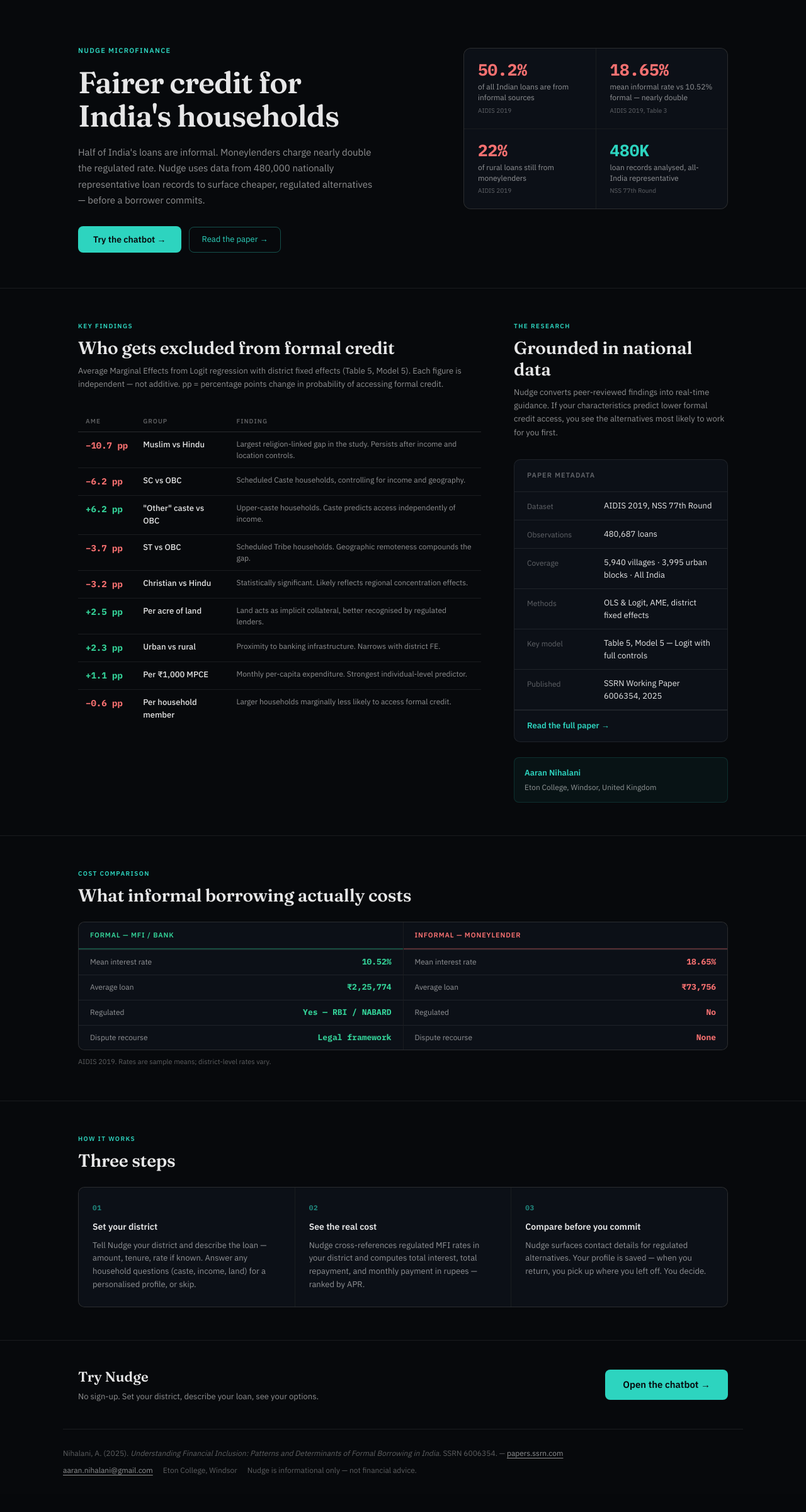
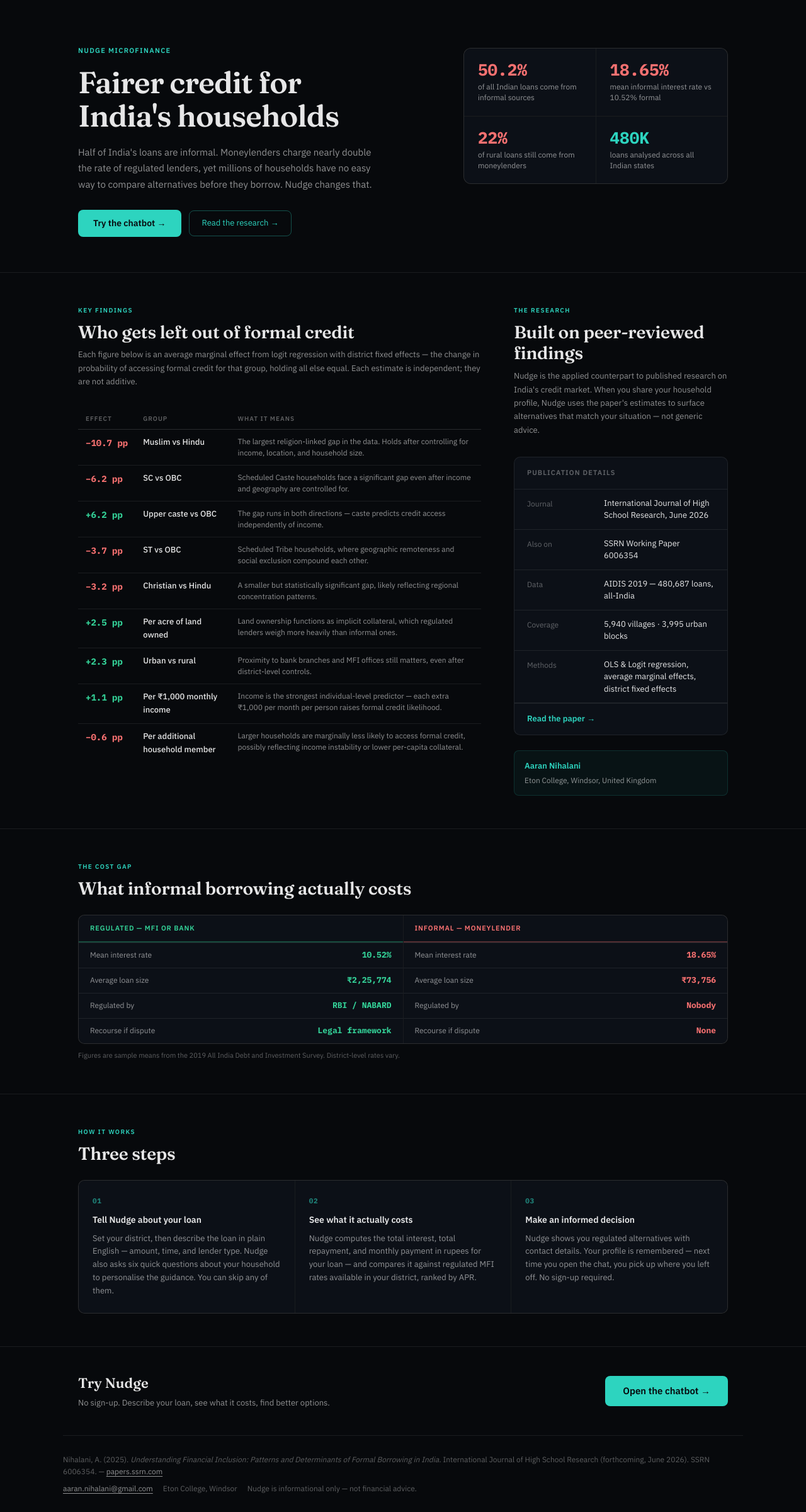
Before and after one commit to AaranNihalani/Nudge, a Flask app: page / in a window 1280 px wide. Shown: the part 60-2460 px from the top of the page at 63% size. Before the commit the page ends 2402 px from the top, so only its background shows below. Run offline with Flask 3, Linux system fonts and the light colour scheme; parts of the project's set-up code (start-up, migrations or seed data) failed here and were passed over; some libraries are stand-ins or nearby versions.

Commit message:
feat(nudge webapp): update profile flow, chat ux, citations, configs
- Rework user profile collection and assessment messaging, including adding a sixth household question and restyling profile outputs with clear factor breakdowns and overall summaries
- Add clear loan example prompts to bot responses to guide users
- Implement duplicate message prevention in chat with sending state tracking
- Update all research citations and metadata across the app, including overhauling landing page copy, meta tags, and stats tables
- Increase default Claude API timeout from 5s to 10s and update corresponding environment variable defaults
- Adjust chat UI layout padding and message maximum widths for better readability

```diff
--- a/nudge_webhook/bot/handler.py
+++ b/nudge_webhook/bot/handler.py
@@ -365,11 +365,12 @@ def process_inbound(cfg: Config, *, db_path: str, inbound: InboundMessage, now:
                     land_acres=float(updated_row["land_acres"]) if updated_row and updated_row["land_acres"] else None,
                     urban=int(updated_row["urban"]) if updated_row and updated_row["urban"] is not None else None,
                 )
+                _example = "Example: \"Need ₹5,000 for 30 days at 5% monthly from a moneylender.\""
                 if assessment:
                     natural = ch.profile_assessment_message(cfg, assessment=assessment)
-                    reply = (natural or assessment) + "\n\nNow tell me about the loan you're considering."
+                    reply = (natural or assessment) + f"\n\nNow tell me about the loan you're considering.\n{_example}"
                 else:
-                    reply = "Thanks! Now tell me about the loan you're considering or reply HELP."
+                    reply = f"Thanks! Now tell me about the loan you're considering.\n{_example}"
             else:
                 save_profile_step(conn, user_id=user_id, step=nxt)
                 reply = profile_question(nxt) or "Thanks. Tell me about your loan."
--- a/nudge_webhook/claude.py
+++ b/nudge_webhook/claude.py
@@ -16,8 +16,8 @@ from .config import Config
 # AIDIS research context injected into Claude's system prompt
 # This ensures Claude gives contextually informed responses when discussing
 # loan situations with users.
-# Source: Nihalani, A. (2025). Understanding Financial Inclusion: Patterns and
-# Determinants of Formal Borrowing in India. SSRN 6006354.
+# Source: Nihalani, A. (2025/2026). Understanding Financial Inclusion: Patterns and
+# Determinants of Formal Borrowing in India. International Journal of High School Research. SSRN 6006354.
 # ---------------------------------------------------------------------------
 _AIDIS_CONTEXT = """
 Key facts from AIDIS 2019 (~480,000 nationally representative Indian loan records):
--- a/nudge_webhook/config.py
+++ b/nudge_webhook/config.py
@@ -38,7 +38,7 @@ class Config:
 
     claude_api_key: str | None = None
     claude_model: str = "claude-sonnet-4-6"
-    claude_timeout_seconds: float = 5.0
+    claude_timeout_seconds: float = 10.0
     claude_attempts: int = 1
     debug_claude: bool = False
 
@@ -86,7 +86,7 @@ class Config:
             db_path=db_path,
             claude_api_key=_env("CLAUDE_API_KEY") or _env("ANTHROPIC_API_KEY"),
             claude_model=_env("CLAUDE_MODEL", "claude-sonnet-4-6") or "claude-sonnet-4-6",
-            claude_timeout_seconds=min(max(1.0, float(_env("NUDGE_CLAUDE_TIMEOUT_SECONDS") or 5)), 12.0),
+            claude_timeout_seconds=min(max(1.0, float(_env("NUDGE_CLAUDE_TIMEOUT_SECONDS") or 10)), 12.0),
             claude_attempts=min(max(1, _int_env("NUDGE_CLAUDE_ATTEMPTS", 1)), 3),
             debug_claude=_bool_env("NUDGE_DEBUG_CLAUDE", False),
             nudge_cooldown_minutes=_int_env("NUDGE_COOLDOWN_MINUTES", 360, lo=0),
--- a/nudge_webhook/templates/landing.html
+++ b/nudge_webhook/templates/landing.html
@@ -4,19 +4,17 @@
     <meta charset="utf-8" />
     <meta name="viewport" content="width=device-width, initial-scale=1" />
     <title>Nudge Microfinance — Financial Guidance for Indian Households</title>
-    <meta name="description" content="AI-powered financial guidance using AIDIS 2019 research to help Indian households access regulated microfinance and avoid predatory informal lenders." />
+    <meta name="description" content="AI-powered financial guidance helping Indian households access regulated microfinance and avoid predatory informal lenders. Built on peer-reviewed research." />
 
-    <!-- Favicon -->
     <link rel="icon" href="/static/favicon.svg" type="image/svg+xml" />
 
-    <!-- Open Graph -->
     <meta property="og:title" content="Nudge Microfinance" />
-    <meta property="og:description" content="AI-powered financial guidance connecting Indian borrowers with regulated microfinance alternatives. Based on 480,000 nationally representative loan records." />
+    <meta property="og:description" content="AI-powered financial guidance connecting Indian borrowers with regulated microfinance alternatives. Built on peer-reviewed research covering 480,000 loans." />
     <meta property="og:image" content="/static/og-image.svg" />
     <meta property="og:type" content="website" />
     <meta name="twitter:card" content="summary_large_image" />
     <meta name="twitter:title" content="Nudge Microfinance" />
-    <meta name="twitter:description" content="AI-powered financial guidance for Indian households. Based on peer-reviewed AIDIS 2019 research." />
+    <meta name="twitter:description" content="AI-powered financial guidance for Indian households, built on peer-reviewed research." />
     <meta name="twitter:image" content="/static/og-image.svg" />
 
     <link rel="preconnect" href="https://fonts.googleapis.com" />
@@ -45,36 +43,32 @@
           <div class="hero-eyebrow">Nudge Microfinance</div>
           <h1 class="hero-h1">Fairer credit for<br>India's households</h1>
           <p class="hero-sub">
-            Half of India's loans are informal. Moneylenders charge nearly double the regulated rate.
-            Nudge uses data from 480,000 nationally representative loan records to surface cheaper,
-            regulated alternatives — before a borrower commits.
+            Half of India's loans are informal. Moneylenders charge nearly double the rate of
+            regulated lenders, yet millions of households have no easy way to compare alternatives
+            before they borrow. Nudge changes that.
           </p>
           <div class="hero-actions">
             <a href="/chat" class="btn-primary">Try the chatbot →</a>
-            <a href="https://papers.ssrn.com/sol3/papers.cfm?abstract_id=6006354" target="_blank" rel="noopener" class="btn-outline">Read the paper →</a>
+            <a href="https://papers.ssrn.com/sol3/papers.cfm?abstract_id=6006354" target="_blank" rel="noopener" class="btn-outline">Read the research →</a>
           </div>
         </div>
 
         <div class="hero-stats">
           <div class="hstat">
             <div class="hstat-num warn">50.2%</div>
-            <div class="hstat-label">of all Indian loans are from informal sources</div>
-            <div class="hstat-src">AIDIS 2019</div>
+            <div class="hstat-label">of all Indian loans come from informal sources</div>
           </div>
           <div class="hstat">
             <div class="hstat-num warn">18.65%</div>
-            <div class="hstat-label">mean informal rate vs 10.52% formal — nearly double</div>
-            <div class="hstat-src">AIDIS 2019, Table 3</div>
+            <div class="hstat-label">mean informal interest rate vs 10.52% formal</div>
           </div>
           <div class="hstat">
             <div class="hstat-num warn">22%</div>
-            <div class="hstat-label">of rural loans still from moneylenders</div>
-            <div class="hstat-src">AIDIS 2019</div>
+            <div class="hstat-label">of rural loans still come from moneylenders</div>
           </div>
           <div class="hstat">
             <div class="hstat-num">480K</div>
-            <div class="hstat-label">loan records analysed, all-India representative</div>
-            <div class="hstat-src">NSS 77th Round</div>
+            <div class="hstat-label">loans analysed across all Indian states</div>
           </div>
         </div>
       </div>
@@ -88,110 +82,106 @@
           <!-- Left: findings table -->
           <div id="findings">
             <div class="section-label">Key Findings</div>
-            <h2 class="section-title">Who gets excluded from formal credit</h2>
+            <h2 class="section-title">Who gets left out of formal credit</h2>
             <p class="section-sub">
-              Average Marginal Effects from Logit regression with district fixed effects (Table 5,
-              Model 5). Each figure is independent — not additive. pp = percentage points change in
-              probability of accessing formal credit.
+              Each figure below is an average marginal effect from logit regression with district
+              fixed effects — the change in probability of accessing formal credit for that group,
+              holding all else equal. Each estimate is independent; they are not additive.
             </p>
 
             <table class="findings-table">
               <thead>
                 <tr>
-                  <th>AME</th>
+                  <th>Effect</th>
                   <th>Group</th>
-                  <th>Finding</th>
+                  <th>What it means</th>
                 </tr>
               </thead>
               <tbody>
                 <tr>
                   <td><span class="ft-ame neg">−10.7 pp</span></td>
                   <td class="ft-group">Muslim vs Hindu</td>
-                  <td class="ft-note">Largest religion-linked gap in the study. Persists after income and location controls.</td>
+                  <td class="ft-note">The largest religion-linked gap in the data. Holds after controlling for income, location, and household size.</td>
                 </tr>
                 <tr>
                   <td><span class="ft-ame neg">−6.2 pp</span></td>
                   <td class="ft-group">SC vs OBC</td>
-                  <td class="ft-note">Scheduled Caste households, controlling for income and geography.</td>
+                  <td class="ft-note">Scheduled Caste households face a significant gap even after income and geography are controlled for.</td>
                 </tr>
                 <tr>
                   <td><span class="ft-ame">+6.2 pp</span></td>
-                  <td class="ft-group">"Other" caste vs OBC</td>
-                  <td class="ft-note">Upper-caste households. Caste predicts access independently of income.</td>
+                  <td class="ft-group">Upper caste vs OBC</td>
+                  <td class="ft-note">The gap runs in both directions — caste predicts credit access independently of income.</td>
                 </tr>
                 <tr>
                   <td><span class="ft-ame neg">−3.7 pp</span></td>
                   <td class="ft-group">ST vs OBC</td>
-                  <td class="ft-note">Scheduled Tribe households. Geographic remoteness compounds the gap.</td>
+                  <td class="ft-note">Scheduled Tribe households, where geographic remoteness and social exclusion compound each other.</td>
                 </tr>
                 <tr>
                   <td><span class="ft-ame neg">−3.2 pp</span></td>
                   <td class="ft-group">Christian vs Hindu</td>
-                  <td class="ft-note">Statistically significant. Likely reflects regional concentration effects.</td>
+                  <td class="ft-note">A smaller but statistically significant gap, likely reflecting regional concentration patterns.</td>
                 </tr>
                 <tr>
                   <td><span class="ft-ame">+2.5 pp</span></td>
-                  <td class="ft-group">Per acre of land</td>
-                  <td class="ft-note">Land acts as implicit collateral, better recognised by regulated lenders.</td>
+                  <td class="ft-group">Per acre of land owned</td>
+                  <td class="ft-note">Land ownership functions as implicit collateral, which regulated lenders weigh more heavily than informal ones.</td>
                 </tr>
                 <tr>
                   <td><span class="ft-ame">+2.3 pp</span></td>
                   <td class="ft-group">Urban vs rural</td>
-                  <td class="ft-note">Proximity to banking infrastructure. Narrows with district FE.</td>
+                  <td class="ft-note">Proximity to bank branches and MFI offices still matters, even after district-level controls.</td>
                 </tr>
                 <tr>
                   <td><span class="ft-ame">+1.1 pp</span></td>
-                  <td class="ft-group">Per ₹1,000 MPCE</td>
-                  <td class="ft-note">Monthly per-capita expenditure. Strongest individual-level predictor.</td>
+                  <td class="ft-group">Per ₹1,000 monthly income</td>
+                  <td class="ft-note">Income is the strongest individual-level predictor — each extra ₹1,000 per month per person raises formal credit likelihood.</td>
                 </tr>
                 <tr>
                   <td><span class="ft-ame neg">−0.6 pp</span></td>
-                  <td class="ft-group">Per household member</td>
-                  <td class="ft-note">Larger households marginally less likely to access formal credit.</td>
+                  <td class="ft-group">Per additional household member</td>
+                  <td class="ft-note">Larger households are marginally less likely to access formal credit, possibly reflecting income instability or lower per-capita collateral.</td>
                 </tr>
               </tbody>
             </table>
           </div>
 
-          <!-- Right: research metadata -->
+          <!-- Right: research panel -->
           <div>
             <div class="section-label">The Research</div>
-            <h2 class="section-title">Grounded in national data</h2>
+            <h2 class="section-title">Built on peer-reviewed findings</h2>
             <p class="section-sub">
-              Nudge converts peer-reviewed findings into real-time guidance. If your characteristics
-              predict lower formal credit access, you see the alternatives most likely to work for
-              you first.
+              Nudge is the applied counterpart to published research on India's credit market.
+              When you share your household profile, Nudge uses the paper's estimates to surface
+              alternatives that match your situation — not generic advice.
             </p>
 
             <div class="research-panel">
-              <div class="research-panel-header">Paper metadata</div>
+              <div class="research-panel-header">Publication details</div>
               <div class="rp-row">
-                <span class="rp-key">Dataset</span>
-                <span class="rp-val">AIDIS 2019, NSS 77th Round</span>
+                <span class="rp-key">Journal</span>
+                <span class="rp-val">International Journal of High School Research, June 2026</span>
               </div>
               <div class="rp-row">
-                <span class="rp-key">Observations</span>
-                <span class="rp-val">480,687 loans</span>
+                <span class="rp-key">Also on</span>
+                <span class="rp-val">SSRN Working Paper 6006354</span>
+              </div>
+              <div class="rp-row">
+                <span class="rp-key">Data</span>
+                <span class="rp-val">AIDIS 2019 — 480,687 loans, all-India</span>
               </div>
               <div class="rp-row">
                 <span class="rp-key">Coverage</span>
-                <span class="rp-val">5,940 villages · 3,995 urban blocks · All India</span>
+                <span class="rp-val">5,940 villages · 3,995 urban blocks</span>
               </div>
               <div class="rp-row">
                 <span class="rp-key">Methods</span>
-                <span class="rp-val">OLS &amp; Logit, AME, district fixed effects</span>
-              </div>
-              <div class="rp-row">
-                <span class="rp-key">Key model</span>
-                <span class="rp-val">Table 5, Model 5 — Logit with full controls</span>
-              </div>
-              <div class="rp-row">
-                <span class="rp-key">Published</span>
-                <span class="rp-val">SSRN Working Paper 6006354, 2025</span>
+                <span class="rp-val">OLS &amp; Logit regression, average marginal effects, district fixed effects</span>
               </div>
               <a href="https://papers.ssrn.com/sol3/papers.cfm?abstract_id=6006354"
                  target="_blank" rel="noopener" class="rp-link">
-                Read the full paper →
+                Read the paper →
               </a>
             </div>
 
@@ -208,25 +198,25 @@
     <!-- ── Cost comparison ───────────────────────────────────────────────── -->
     <section class="section">
       <div class="wrap">
-        <div class="section-label">Cost comparison</div>
+        <div class="section-label">The cost gap</div>
         <h2 class="section-title" style="margin-bottom:24px;">What informal borrowing actually costs</h2>
         <div class="compare-wrap">
           <div class="compare-col formal">
-            <div class="compare-head">Formal — MFI / Bank</div>
+            <div class="compare-head">Regulated — MFI or bank</div>
             <div class="compare-row"><span class="ck">Mean interest rate</span><span class="cv">10.52%</span></div>
-            <div class="compare-row"><span class="ck">Average loan</span><span class="cv">₹2,25,774</span></div>
-            <div class="compare-row"><span class="ck">Regulated</span><span class="cv">Yes — RBI / NABARD</span></div>
-            <div class="compare-row"><span class="ck">Dispute recourse</span><span class="cv">Legal framework</span></div>
+            <div class="compare-row"><span class="ck">Average loan size</span><span class="cv">₹2,25,774</span></div>
+            <div class="compare-row"><span class="ck">Regulated by</span><span class="cv">RBI / NABARD</span></div>
+            <div class="compare-row"><span class="ck">Recourse if dispute</span><span class="cv">Legal framework</span></div>
           </div>
           <div class="compare-col informal">
-            <div class="compare-head">Informal — Moneylender</div>
+            <div class="compare-head">Informal — moneylender</div>
             <div class="compare-row"><span class="ck">Mean interest rate</span><span class="cv">18.65%</span></div>
-            <div class="compare-row"><span class="ck">Average loan</span><span class="cv">₹73,756</span></div>
-            <div class="compare-row"><span class="ck">Regulated</span><span class="cv">No</span></div>
-            <div class="compare-row"><span class="ck">Dispute recourse</span><span class="cv">None</span></div>
+            <div class="compare-row"><span class="ck">Average loan size</span><span class="cv">₹73,756</span></div>
+            <div class="compare-row"><span class="ck">Regulated by</span><span class="cv">Nobody</span></div>
+            <div class="compare-row"><span class="ck">Recourse if dispute</span><span class="cv">None</span></div>
           </div>
         </div>
-        <p style="font-size:11px;color:var(--muted2);margin-top:10px;">AIDIS 2019. Rates are sample means; district-level rates vary.</p>
+        <p style="font-size:11px;color:var(--muted2);margin-top:10px;">Figures are sample means from the 2019 All India Debt and Investment Survey. District-level rates vary.</p>
       </div>
     </section>
 
@@ -238,18 +228,18 @@
         <div class="steps">
           <div class="step">
             <div class="step-n">01</div>
-            <div class="step-title">Set your district</div>
-            <div class="step-desc">Tell Nudge your district and describe the loan — amount, tenure, rate if known. Answer any household questions (caste, income, land) for a personalised profile, or skip.</div>
+            <div class="step-title">Tell Nudge about your loan</div>
+            <div class="step-desc">Set your district, then describe the loan in plain English — amount, time, and lender type. Nudge also asks six quick questions about your household to personalise the guidance. You can skip any of them.</div>
           </div>
           <div class="step">
             <div class="step-n">02</div>
-            <div class="step-title">See the real cost</div>
-            <div class="step-desc">Nudge cross-references regulated MFI rates in your district and computes total interest, total repayment, and monthly payment in rupees — ranked by APR.</div>
+            <div class="step-title">See what it actually costs</div>
+            <div class="step-desc">Nudge computes the total interest, total repayment, and monthly payment in rupees for your loan — and compares it against regulated MFI rates available in your district, ranked by APR.</div>
           </div>
           <div class="step">
             <div class="step-n">03</div>
-            <div class="step-title">Compare before you commit</div>
-            <div class="step-desc">Nudge surfaces contact details for regulated alternatives. Your profile is saved — when you return, you pick up where you left off. You decide.</div>
+            <div class="step-title">Make an informed decision</div>
+            <div class="step-desc">Nudge shows you regulated alternatives with contact details. Your profile is remembered — next time you open the chat, you pick up where you left off. No sign-up required.</div>
           </div>
         </div>
       </div>
@@ -260,7 +250,7 @@
       <div class="cta-strip">
         <div>
           <div class="cta-text">Try Nudge</div>
-          <div class="cta-sub">No sign-up. Set your district, describe your loan, see your options.</div>
+          <div class="cta-sub">No sign-up. Describe your loan, see what it costs, find better options.</div>
         </div>
         <a href="/chat" class="btn-primary" style="font-size:15px;padding:12px 28px;">Open the chatbot →</a>
       </div>
@@ -270,7 +260,7 @@
     <footer class="wrap footer">
       <div>
         Nihalani, A. (2025). <em>Understanding Financial Inclusion: Patterns and Determinants of
-        Formal Borrowing in India.</em> SSRN 6006354. —
+        Formal Borrowing in India.</em> International Journal of High School Research (forthcoming, June 2026). SSRN 6006354. —
         <a href="https://papers.ssrn.com/sol3/papers.cfm?abstract_id=6006354" target="_blank" rel="noopener">papers.ssrn.com</a>
       </div>
       <div class="footer-row">
```
Also changed, not shown: nudge_webhook/bot/profile.py (+115 -59 lines), nudge_webhook/static/chat.css (+3 -4 lines), nudge_webhook/static/chat.js (+6 -5 lines).
